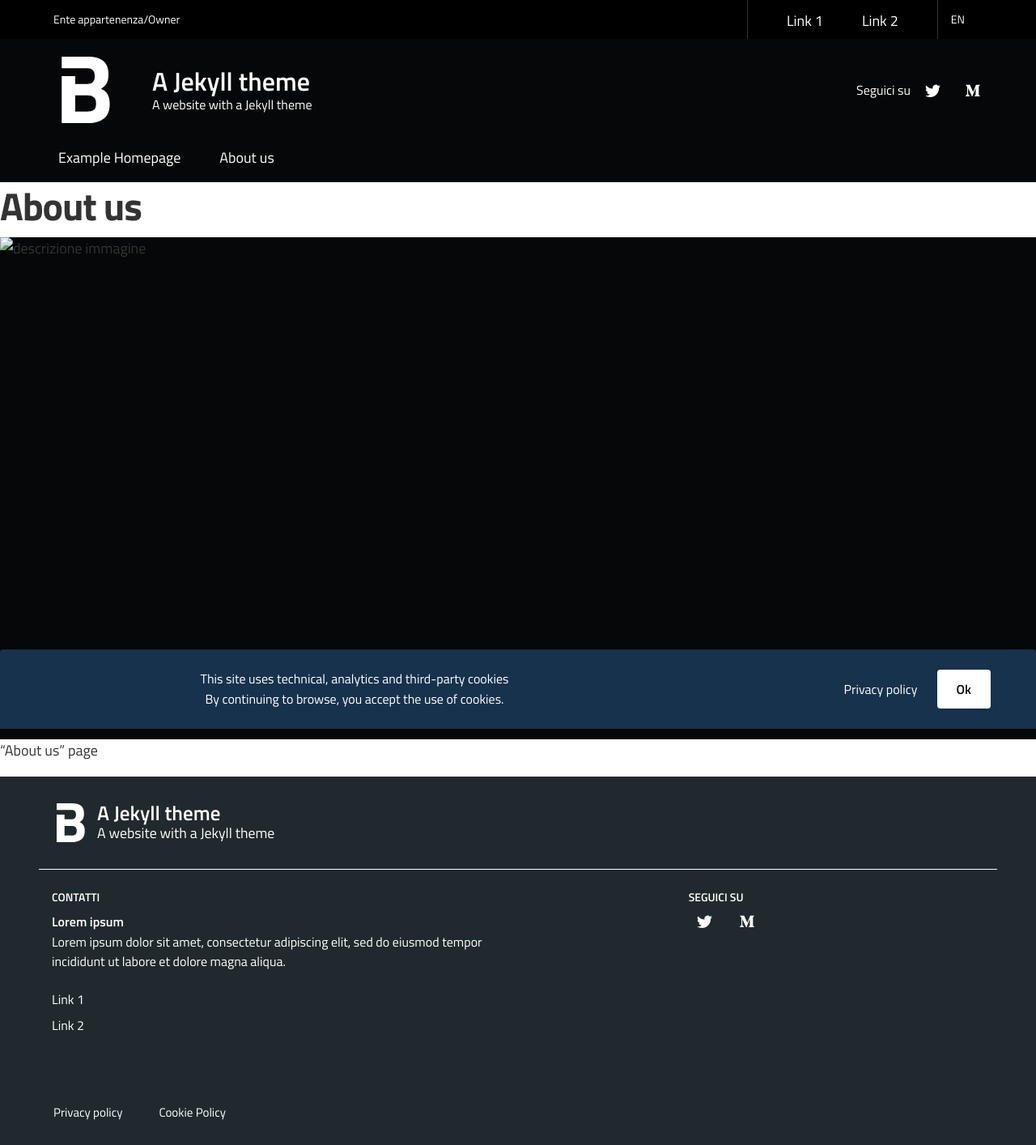
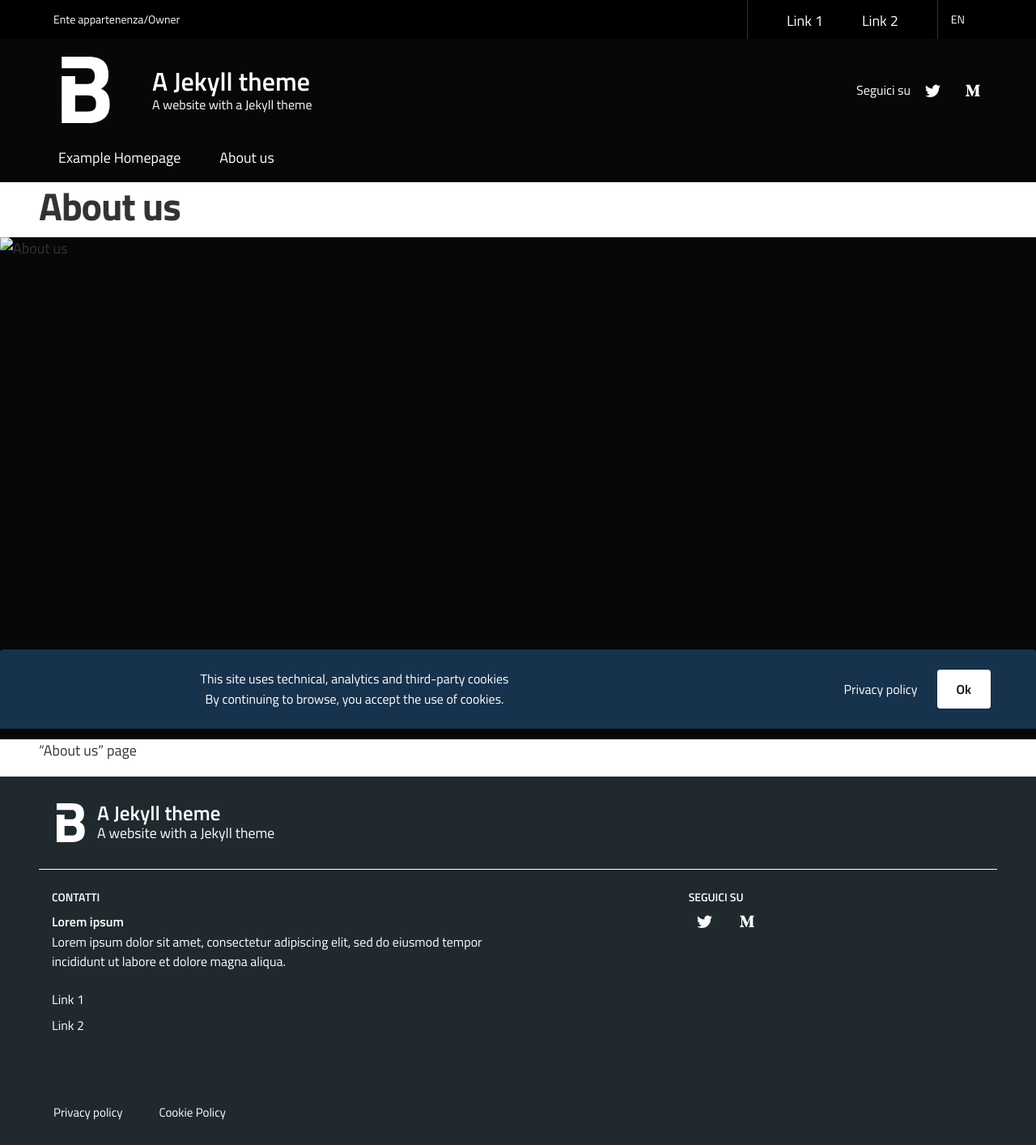
Before and after one commit to MatteoEneaBianchi/biblioteca.arenagiovani.it, a Jekyll site: the page built from en/about-us.md, in a window 1280 px wide. Shown: the whole page at 81% size. Built offline with Jekyll 4.4.1, drawn with Linux system fonts in a browser that asks for light colours.

Commit message:
Update page.html

```diff
--- a/_layouts/page.html
+++ b/_layouts/page.html
@@ -9,15 +9,19 @@
 </head>
 <body>
   {%- include header/header.html -%}
-  <h1>{{ page.title }}</h1>
+  <div class="container">
+    <h1>{{ page.title }}</h1>
+  </div>
   <section class="it-hero-wrapper" aria-label="In evidenza">
     <div class="img-responsive-wrapper">
        <div class="img-responsive">
-          <div class="img-wrapper"><img src="{{ page.img }}" title="titolo immagine" alt="descrizione immagine"></div>
+          <div class="img-wrapper"><img src="{{ page.img }}" title="{{ page.title }}" alt="{{ page.title }}"></div>
        </div>
     </div>
  </section>
-  {{ content }}
+  <div class="container">
+    {{ content }}
+  </div>
   {%- include footer/footer.html -%}
   {%- include cookiebar.html -%}
   {%- include scripts.html -%}
```
